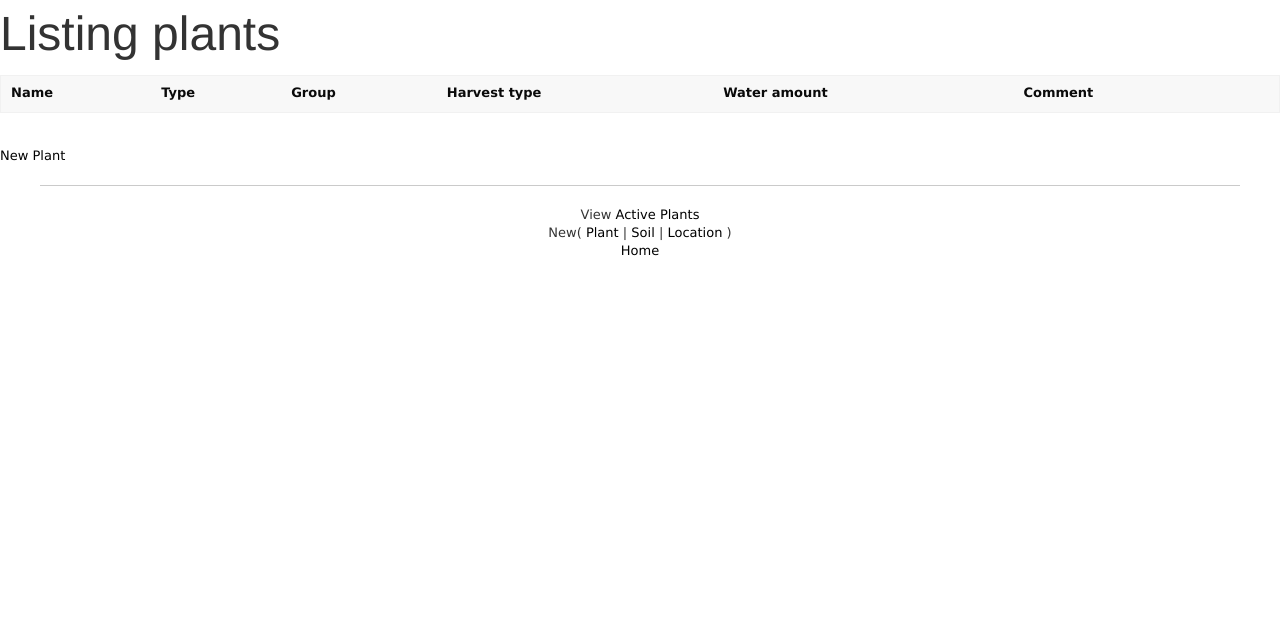
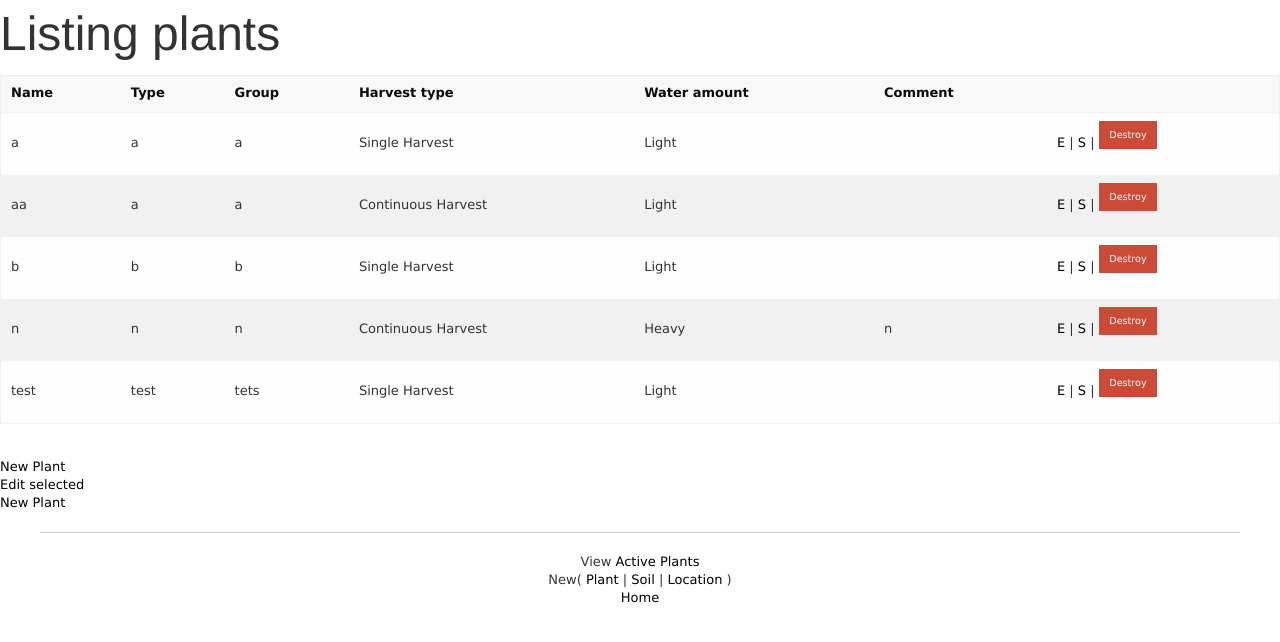
Before and after one commit to Shadoath/OOF, a Rails app: page /plants in a window 1280 px wide. Shown: the top 642 px of the page. Run offline with Rails 7, Linux system fonts and the light colour scheme; data comes from the database, SQL or seed files in the repository; data that the repository does not hold is empty; style sheets or scripts are compiled from the project's sources; some libraries are stand-ins or nearby versions.

Commit message:
Sleep is good

```diff
--- a/app/assets/stylesheets/foundation_and_overrides.scss
+++ b/app/assets/stylesheets/foundation_and_overrides.scss
@@ -12,8 +12,6 @@
 // Allows the use of rem-calc() or lower-bound() in your settings
 @import "foundation/functions";
 
-// $experimental: true;
-
 // The default font-size is set to 100% of the browser style sheet (usually 16px)
 // for compatibility with browser-based text zoom or user-set defaults.
 
@@ -26,9 +24,9 @@
 // $base-line-height: 150%;
 
 // We use this to control whether or not CSS classes come through in the gem files.
-// $include-html-classes: true;
+$include-html-classes: true;
 // $include-print-styles: true;
-// $include-html-global-classes: $include-html-classes;
+$include-html-global-classes: $include-html-classes;
 
 // Grid
 
@@ -40,11 +38,16 @@
 
 // Global
 
+// We use these to define default font weights
+// $font-weight-normal: normal !default;
+// $font-weight-bold: bold !default;
+
 // We use these to control various global styles
 // $body-bg: #fff;
 // $body-font-color: #222;
 // $body-font-family: "Helvetica Neue", "Helvetica", Helvetica, Arial, sans-serif;
-// $body-font-weight: $font-weight-normal;
+$font-weight-normal:normal;
+$body-font-weight: $font-weight-normal;
 // $body-font-style: normal;
 
 // We use this to control font-smoothing
@@ -56,7 +59,7 @@
 // $default-float: left;
 
 // We use these as default colors throughout
-// $primary-color: #008CBA;
+$primary-color: #008CBA;
 // $secondary-color: #e7e7e7;
 // $alert-color: #f04124;
 // $success-color: #43AC6A;
@@ -136,6 +139,14 @@
 // $h4-font-size: rem-calc(23);
 // $h5-font-size: rem-calc(18);
 // $h6-font-size: 1rem;
+
+// We use these to control header size reduction on small screens
+// $h1-font-reduction: rem-calc(10) !default;
+// $h2-font-reduction: rem-calc(10) !default;
+// $h3-font-reduction: rem-calc(5) !default;
+// $h4-font-reduction: rem-calc(5) !default;
+// $h5-font-reduction: 0 !default;
+// $h6-font-reduction: 0 !default;
 
 // These control how subheaders are styled.
 // $subheader-line-height: 1.4;
@@ -282,7 +293,7 @@
 
 // Block Grid
 
-// $include-html-grid-classes: $include-html-classes;
+// $include-html-block-grid-classes: $include-html-classes;
 // $include-xl-html-block-grid-classes: false;
 
 // We use this to control the maximum number of block grid elements per row
@@ -358,7 +369,7 @@
 // $button-border-width: 0px;
 // $button-border-style: solid;
 // $button-bg: $primary-color;
-// $button-border-color: scale-color($bg, $lightness: $button-function-factor);
+// $button-border-color: scale-color($button-bg, $lightness: $button-function-factor);
 
 // We use this to set the default radius used throughout the core.
 // $button-radius: $global-radius;
@@ -662,7 +673,7 @@
 // $include-html-magellan-classes: $include-html-classes;
 
 // $magellan-bg: #fff;
-// $magellan-padding: 10px;
+$magellan-padding: 0 !important;
 
 // Off-canvas
 
@@ -670,6 +681,7 @@
 
 // $tabbar-bg: #333;
 // $tabbar-height: rem-calc(45);
+// $tabbar-icon-width: $tabbar-height;
 // $tabbar-line-height: $tabbar-height;
 // $tabbar-color: #fff;
 // $tabbar-middle-padding: 0 rem-calc(10);
@@ -708,14 +720,13 @@
 // $tabbar-menu-icon-text-indent: rem-calc(35);
 // $tabbar-menu-icon-width: $tabbar-height;
 // $tabbar-menu-icon-height: $tabbar-height;
-// $tabbar-menu-icon-line-height: rem-calc(33);
 // $tabbar-menu-icon-padding: 0;
 
 // $tabbar-hamburger-icon-width: rem-calc(16);
 // $tabbar-hamburger-icon-left: false;
 // $tabbar-hamburger-icon-top: false;
-// $tapbar-hamburger-icon-thickness: 1px;
-// $tapbar-hamburger-icon-gap: 6px;
+// $tabbar-hamburger-icon-thickness: 1px;
+// $tabbar-hamburger-icon-gap: 6px;
 
 // Off Canvas Back-Link Overlay
 // $off-canvas-overlay-transition: background 300ms ease;
@@ -759,10 +770,6 @@
 // $orbit-slide-number-bg: rgba(0,0,0,0);
 // $orbit-slide-number-font-color: #fff;
 // $orbit-slide-number-padding: rem-calc(5);
-
-// We use these to controls the css animation
-// $orbit-animation-speed: 500ms;
-// $orbit-animation-ease: ease-in-out;
 
 // Hide controls on small
 // $orbit-nav-hide-for-small: true;
@@ -955,13 +962,20 @@
 // $side-nav-link-color: $primary-color;
 // $side-nav-link-color-active: scale-color($side-nav-link-color, $lightness: 30%);
 // $side-nav-link-color-hover: scale-color($side-nav-link-color, $lightness: 30%);
+// $side-nav-link-bg-hover: hsla(0, 0, 0, 0.025);
+// $side-nav-link-margin: 0;
+// $side-nav-link-padding: rem-calc(7 14);
 // $side-nav-font-size: rem-calc(14);
 // $side-nav-font-weight: $font-weight-normal;
 // $side-nav-font-weight-active: $side-nav-font-weight;
 // $side-nav-font-family: $body-font-family;
 // $side-nav-active-font-family: $side-nav-font-family;
 
-
+// We use these to control heading styles.
+// $side-nav-heading-color: $side-nav-link-color;
+// $side-nav-heading-font-size: $side-nav-font-size;
+// $side-nav-heading-font-weight: bold;
+// $side-nav-heading-text-transform: uppercase;
 
 // We use these to control border styles
 // $side-nav-divider-size: 1px;
@@ -1020,18 +1034,18 @@
 // $sub-nav-font-color: #999;
 // $sub-nav-font-weight: $font-weight-normal;
 // $sub-nav-text-decoration: none;
-// $sub-nav-padding: rem-calc(3 16);
+$sub-nav-padding: rem-calc(3 16);
 // $sub-nav-border-radius: 3px;
 // $sub-nav-font-color-hover: scale-color($sub-nav-font-color, $lightness: -25%);
 
 
 // We use these to control the active item styles
-// $sub-nav-active-font-weight: $font-weight-normal;
-// $sub-nav-active-bg: $primary-color;
-// $sub-nav-active-bg-hover: scale-color($sub-nav-active-bg, $lightness: -14%);
-// $sub-nav-active-color: #fff;
-// $sub-nav-active-padding: $sub-nav-padding;
-// $sub-nav-active-cursor: default;
+$sub-nav-active-font-weight: $font-weight-normal;
+$sub-nav-active-bg: $primary-color;
+$sub-nav-active-bg-hover: scale-color($sub-nav-active-bg, $lightness: -14%);
+$sub-nav-active-color: #fff;
+$sub-nav-active-padding: $sub-nav-padding;
+$sub-nav-active-cursor: default;
 
 // $sub-nav-item-divider: "";
 // $sub-nav-item-divider-margin: rem-calc(12);
@@ -1049,10 +1063,10 @@
 // $switch-bg: #fff;
 
 // We use these to control the switch heights for our default classes
-// $switch-height-tny: 22px;
-// $switch-height-sml: 28px;
-// $switch-height-med: 36px;
-// $switch-height-lrg: 44px;
+// $switch-height-tny: rem-calc(22);
+// $switch-height-sml: rem-calc(28);
+// $switch-height-med: rem-calc(36);
+// $switch-height-lrg: rem-calc(44);
 // $switch-bottom-margin: rem-calc(20);
 
 // We use these to control default font sizes for our classes.
@@ -1169,6 +1183,7 @@
 // $tooltip-radius: $global-radius;
 // $tooltip-rounded: $global-rounded;
 // $tooltip-pip-size: 5px;
+// $tooltip-max-width: 300px;
 
 //
 // TOP BAR
@@ -1206,7 +1221,7 @@
 // $topbar-link-font-size: rem-calc(13);
 // $topbar-link-hover-lightness: -10%; // Darken by 10%
 // $topbar-link-bg: $topbar-bg;
-// $topbar-link-bg-color-hover: #272727;
+// $topbar-link-bg-color-hover: #555555;
 // $topbar-link-bg-hover: #272727;
 // $topbar-link-bg-active: $primary-color;
 // $topbar-link-bg-active-hover: scale-color($primary-color, $lightness: -14%);
@@ -1246,6 +1261,21 @@
 // $topbar-sticky-class: ".sticky";
 // $topbar-arrows: true; //Set false to remove the triangle icon from the menu item
 
+// ICON BAR
+
+// We use these to style the icon-bar and items
+// $include-html-icon-bar-classes: $include-html-classes;
+// $icon-bar-bg: #333;
+// $icon-bar-font-color: #fff;
+// $icon-bar-font-size: 1rem;
+// $icon-bar-hover-color: $primary-color;
+// $icon-bar-icon-color: #fff;
+// $icon-bar-icon-size: 1.875rem;
+// $icon-bar-image-width: 1.875rem;
+// $icon-bar-image-height: 1.875rem;
+// $icon-bar-active-color: $primary-color;
+// $icon-bar-item-padding: 1.25rem;
+
 //
 // VISIBILITY CLASSES
 //
@@ -1253,6 +1283,7 @@
 // $include-html-visibility-classes: $include-html-classes;
 // $include-table-visibility-classes: true;
 // $include-legacy-visibility-classes: true;
+// $include-accessibility-classes: true;
 
 //
 // RANGE SLIDER
--- a/app/controllers/plants_controller.rb
+++ b/app/controllers/plants_controller.rb
@@ -4,7 +4,7 @@
   # GET /plants
   # GET /plants.json
   def index
-    @plants = Plant.all
+     @plants = Plant.order('plant_type ASC, name ASC').all
   end
 
   # GET /plants/1
--- a/app/models/plant.rb
+++ b/app/models/plant.rb
@@ -3,6 +3,6 @@
    belongs_to :water_amount
    belongs_to :plant_status
 
-   validates :name, :plant_type, :plant_group, :harvest_type_id, :water_amount_id, presence: true
+   validates :name, :plant_type, :plant_group,  presence: true #:harvest_type_id, :water_amount_id,
    #
 end
--- a/app/views/base/index.html.erb
+++ b/app/views/base/index.html.erb
@@ -2,8 +2,8 @@
 <table align="center">
   <tr>
     <th><%= link_to "Plants",  plants_path  %></th>
-    <th><%= link_to "Location",  locations_path  %></th>
-    <th><%= link_to "Soil",  soils_path  %></th>
+    <th><%= link_to "Locations",  locations_path  %></th>
+    <th><%= link_to "Soils",  soils_path  %></th>
   </tr>
   <tr>
      <th><%= link_to "Plantings",  plantings_path  %></th>
--- a/app/views/layouts/application.html.erb
+++ b/app/views/layouts/application.html.erb
@@ -4,7 +4,16 @@
     <meta charset="utf-8" />
     <meta name="viewport" content="width=device-width, initial-scale=.8" />
      <title><%= content_for?(:title) ? yield(:title) : "Old Orchard Farm" %></title>
-
+	<!-- Javascript and Styles -->
+   <%= stylesheet_link_tag "application", :media => "all" %>
+    <link rel="stylesheet" href="css/foundation-icons.css" />
+   <%= javascript_include_tag "application" %>
+   <%= csrf_meta_tags %>
+   <script type="text/javascript">
+      $(document).ready(function() {
+      $(document).foundation();
+      });
+   </script>
     <%= stylesheet_link_tag    "application" %>
     <%= javascript_include_tag "vendor/modernizr" %>
     <%= csrf_meta_tags %>
--- a/app/views/plantings/index.html.erb
+++ b/app/views/plantings/index.html.erb
@@ -20,8 +20,8 @@
          <td><%= planting.location.name if planting.location %></td>
         <td><%= planting.count_planted %></td>
         <td><%= planting.date_planted %></td>
-        <td><%= link_to 'Show', planting %></td>
-        <td><%= link_to 'Edit', edit_planting_path(planting) %></td>
+        <td><%= link_to raw('E<i class="fi-pencil"></i>'), edit_planting_path(planting), :title => "Edit this channel" %> |
+            <%= link_to raw('S<i class="fi-eye"></i>'), planting, :title => "View this channel" %></td>
         <td><%= link_to 'Destroy', planting, method: :delete, data: { confirm: 'Are you sure?' } %></td>
       </tr>
     <% end %>
--- a/app/views/plants/index.html.erb
+++ b/app/views/plants/index.html.erb
@@ -9,7 +9,7 @@
       <th>Harvest type</th>
       <th>Water amount</th>
       <th>Comment</th>
-      <th colspan="3"></th>
+      <th colspan="2"></th>
     </tr>
   </thead>
 
@@ -22,14 +22,23 @@
         <td><%= plant.harvest_type.name if plant.harvest_type %></td>
         <td><%= plant.water_amount.name if plant.water_amount %></td>
         <td><%= plant.comment %></td>
-        <td><%= link_to 'Show', plant %></td>
-        <td><%= link_to 'Edit', edit_plant_path(plant) %></td>
-        <td><%= link_to 'Destroy', plant, method: :delete, data: { confirm: 'Are you sure?' } %></td>
+        <td><%= link_to raw('E<i class="fi-pencil"></i>'), edit_plant_path(plant), :title => "Edit this plant" %> |
+            <%= link_to raw('S<i class="fi-eye"></i>'), plant, :title => "View this plant" %> |
+            <%= link_to 'Destroy', plant, method: :delete, data: { confirm: 'Are you sure?' }, class: "button tiny alert" %></td>
       </tr>
     <% end %>
   </tbody>
 </table>
 
 <br>
-
-<%= link_to 'New Plant', new_plant_path %>
+<div class="row">
+   <div class="small-4 columns">
+      <%= link_to 'New Plant', new_plant_path %>
+   </div>
+   <div class="small-4 columns">
+      <%= link_to 'Edit selected', '#TODO' %>
+   </div>
+   <div class="small-4 columns">
+      <%= link_to 'New Plant', new_plant_path %>
+   </div>
+</div>
```
Also changed, not shown: config/database.yml (+5 -9 lines), features/plants_spec.rb (deleted, +0 -8 lines), Gemfile, Gemfile.lock, db/development.sqlite3, db/schema.rb, features/step_definitions/create_plant_step.rb (deleted).
